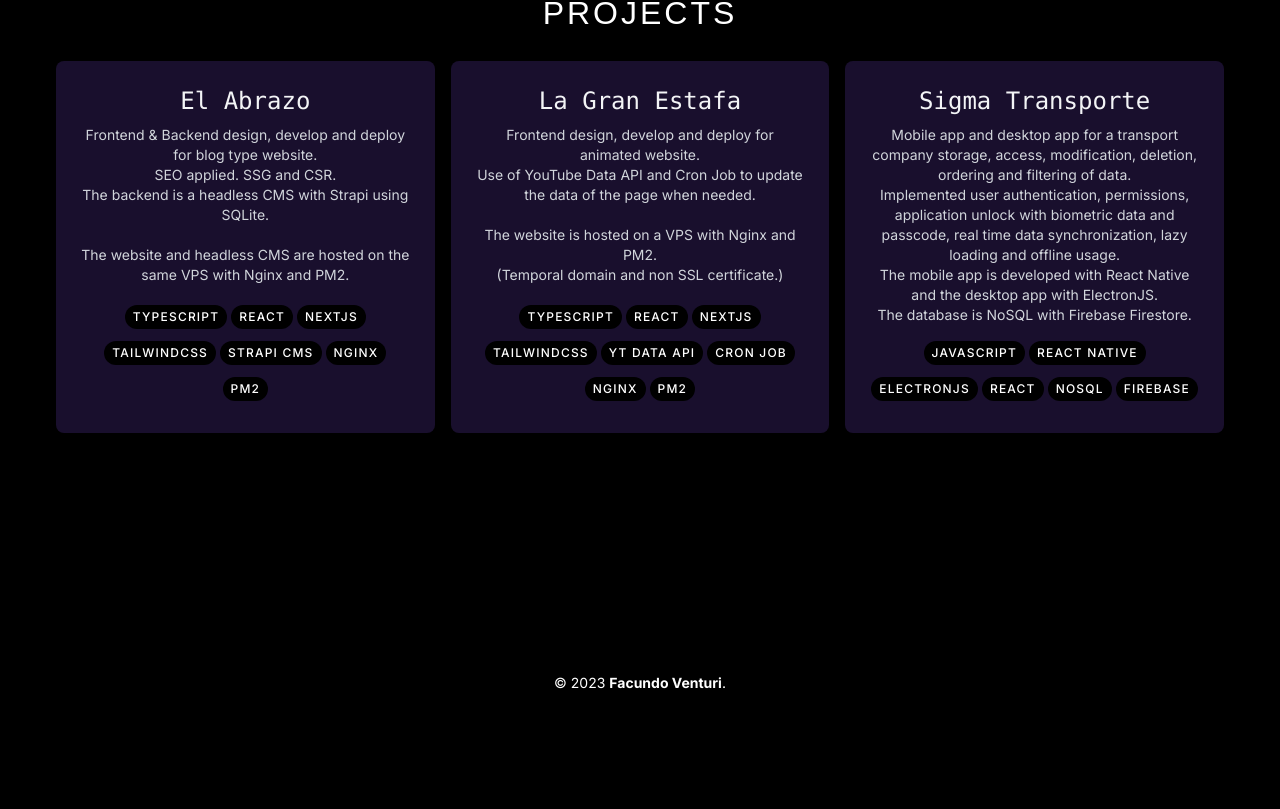
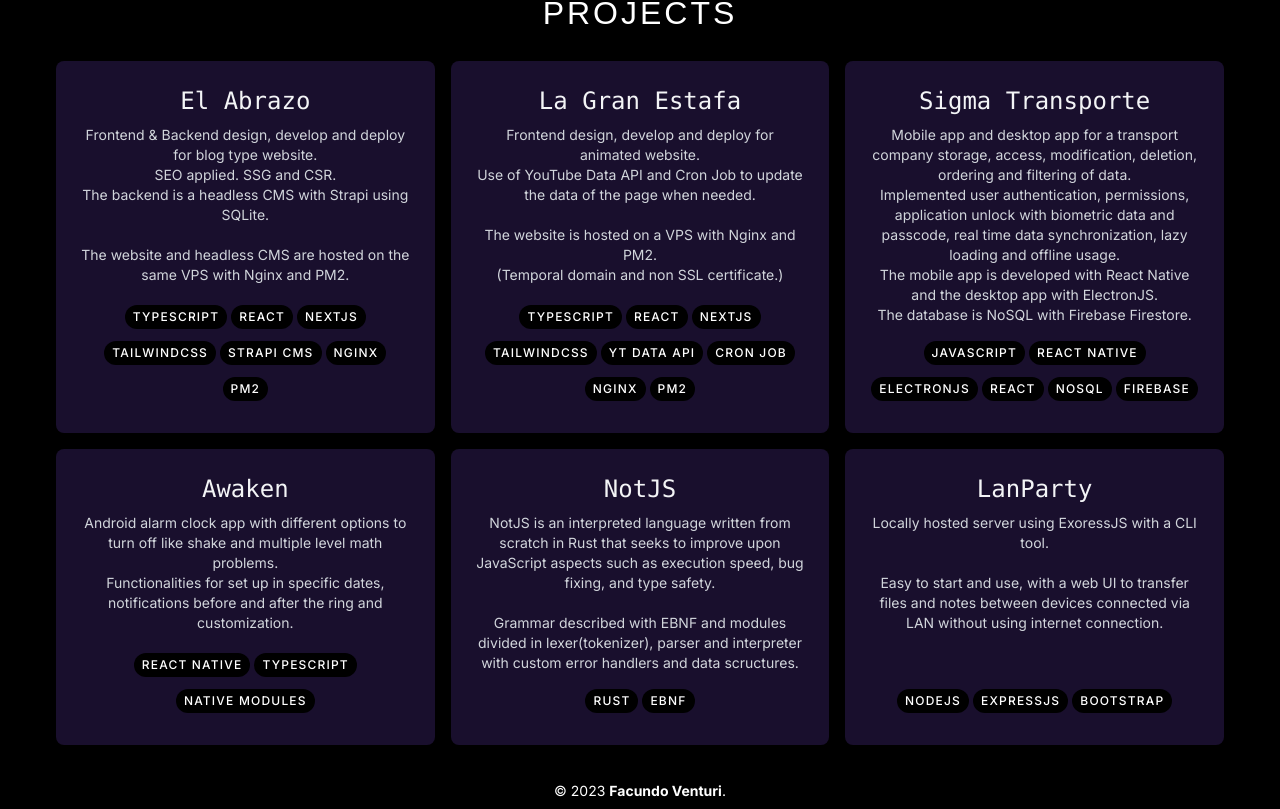
Before and after one commit to fakuventuri/fakuventuri.github.io, a Next.js app: page / in a window 1280 px wide. Shown: the part 1571-2380 px from the top of the page. Before the commit the page ends 2272 px from the top, so only its background shows below. Built offline with nearby package versions, Linux system fonts and the light colour scheme.

Commit message:
Projects and skills update

```diff
--- a/app/page.tsx
+++ b/app/page.tsx
@@ -38,7 +38,7 @@
 
       {/* <section
         id="contact"
-        className="flex flex-col justify-start items-center w-full h-screen pt-16 scroll-mt-0"
+        className="flex flex-col justify-start items-center w-full min-h-[calc(100vh-4rem)] pt-16 scroll-mt-0"
       >
         <h1 className="w-fit tracking-[3px] decoration-0 text-[2em] font-[Arial] text-white mb-6 mt-6 uppercase">
           Contact
--- a/components/projectView.tsx
+++ b/components/projectView.tsx
@@ -3,7 +3,7 @@
 export default function ProjectView({ project }: { project: Project }) {
   return (
     <div className="flex flex-col items-center justify-center w-full h-full">
-      <h1>Work in progress...</h1>
+      <h1>Gallery in progress...</h1>
     </div>
   );
 }
--- a/data/projectsData.ts
+++ b/data/projectsData.ts
@@ -32,7 +32,7 @@
     ],
     description:
       "Frontend design, develop and deploy for animated website.\n Use of YouTube Data API and Cron Job to update the data of the page when needed.\n\n The website is hosted on a VPS with Nginx and PM2.\n (Temporal domain and non SSL certificate.)",
-    link: "http://la-gran-estafa.zerodev.us.to/",
+    link: "/project/2",
   },
   {
     id: 3,
@@ -49,6 +49,30 @@
       "Mobile app and desktop app for a transport company storage, access, modification, deletion, ordering and filtering of data.\n Implemented user authentication, permissions, application unlock with biometric data and passcode, real time data synchronization, lazy loading and offline usage.\n The mobile app is developed with React Native and the desktop app with ElectronJS.\n The database is NoSQL with Firebase Firestore.",
     link: "/project/3",
   },
+  {
+    id: 4,
+    name: "Awaken",
+    skills: ["React Native", "TypeScript", "Native Modules"],
+    description:
+      "Android alarm clock app with different options to turn off like shake and multiple level math problems.\nFunctionalities for set up in specific dates, notifications before and after the ring and customization.",
+    link: "/project/4",
+  },
+  {
+    id: 5,
+    name: "NotJS",
+    skills: ["Rust", "EBNF"],
+    description:
+      "NotJS is an interpreted language written from scratch in Rust that seeks to improve upon JavaScript aspects such as execution speed, bug fixing, and type safety.\n\n Grammar described with EBNF and modules divided in lexer(tokenizer), parser and interpreter with custom error handlers and data scructures.",
+    link: "https://github.com/IvanB101/NotJS",
+  },
+  {
+    id: 6,
+    name: "LanParty",
+    skills: ["NodeJS", "ExpressJS", "Bootstrap"],
+    description:
+      "Locally hosted server using ExoressJS with a CLI tool.\n\n Easy to start and use, with a web UI to transfer files and notes between devices connected via LAN without using internet connection.",
+    link: "/project/6",
+  },
 ];
 
 export default projects;
--- a/data/skillsData.ts
+++ b/data/skillsData.ts
@@ -15,7 +15,7 @@
   { name: "C#", icon: "csharp.svg" },
   { name: "Unity", icon: "unity.svg" },
   { name: "Java", icon: "java.svg" },
-  { name: "Redux", icon: "redux.svg" },
+  { name: "Rust", icon: "rust.svg" },
 ];
 
 export default skills;
```
Also changed, not shown: public/stack/rust.svg (added).
